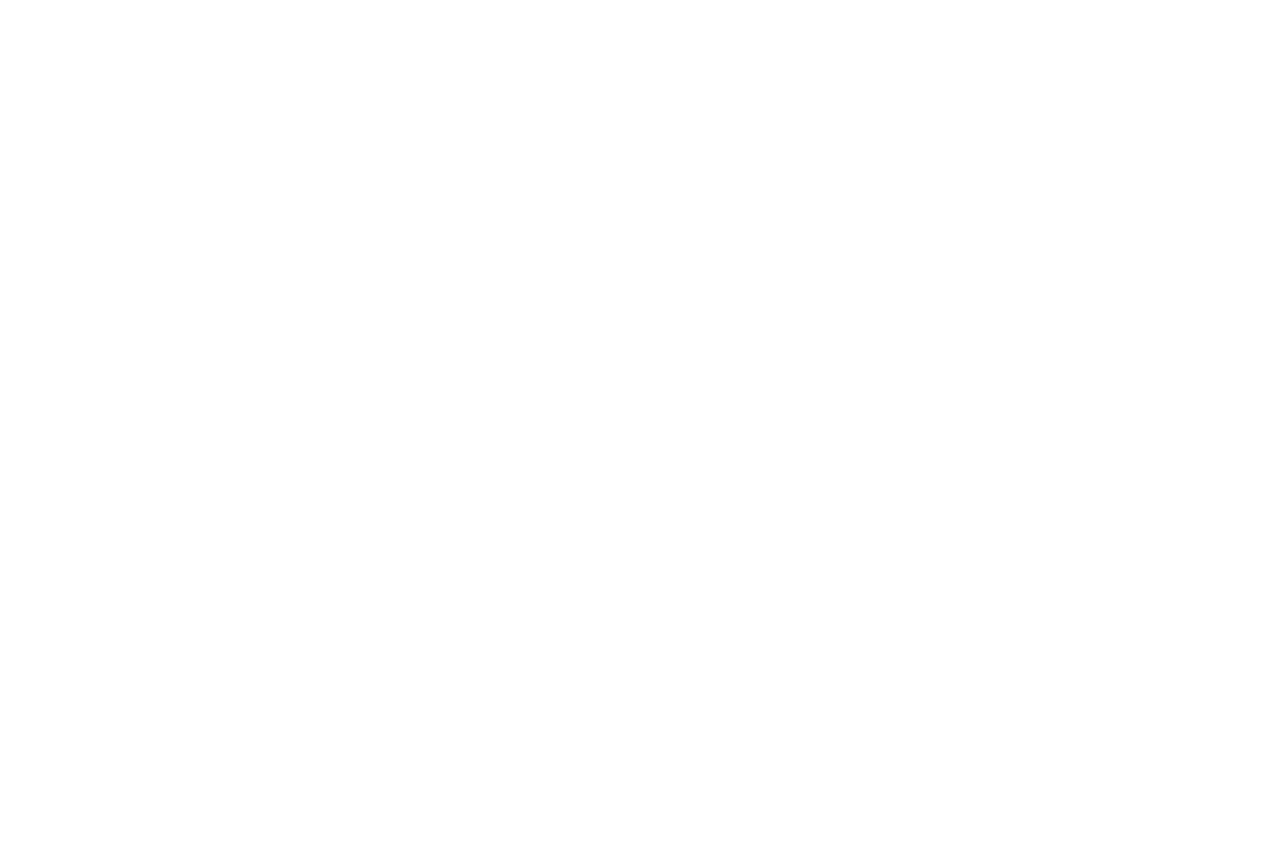
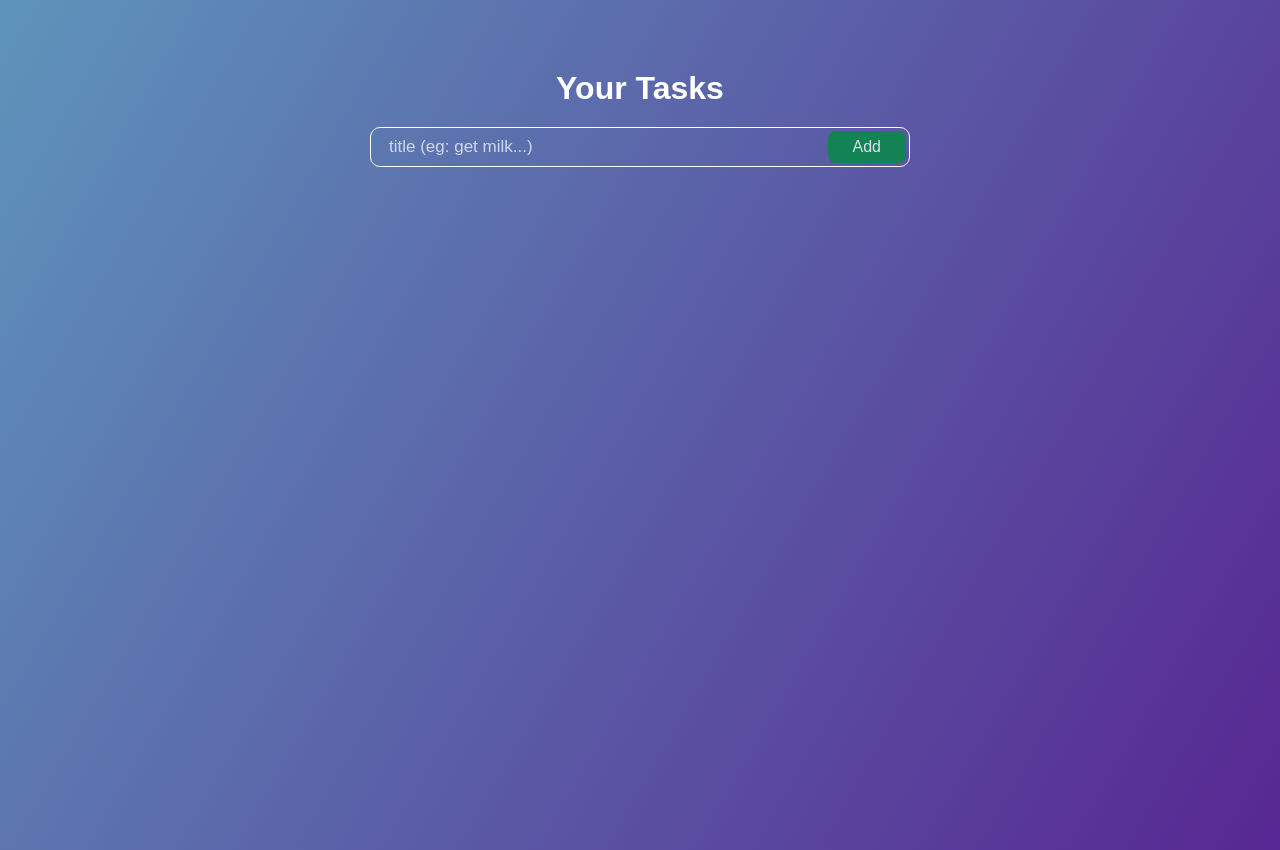
Before and after one commit to ubeyidah/fullstack-todo-app, a website: page client/index.html in a window 1280 px wide. Before the commit the page ends 800 px from the top, so only its background shows below. Drawn offline with Linux system fonts and the light colour scheme.

Commit message:
create add new task form

```diff
--- a/client/index.html
+++ b/client/index.html
@@ -7,6 +7,17 @@
     <link rel="stylesheet" href="./styles/general.css" />
   </head>
   <body>
+    <main>
+      <h1 class="title">Your Tasks</h1>
+      <form>
+        <input
+          type="text"
+          placeholder="title (eg: get milk...)"
+          class="title-input"
+        />
+        <button type="submit" class="add-btn">Add</button>
+      </form>
+    </main>
     <script type="module" src="./scripts/main.js"></script>
   </body>
 </html>
--- a/client/styles/general.css
+++ b/client/styles/general.css
@@ -4,3 +4,70 @@
   padding: 0;
   box-sizing: border-box;
 }
+
+body {
+  background: linear-gradient(120deg, rgb(94, 148, 187), rgb(87, 39, 146));
+  display: flex;
+  min-height: 100vh;
+  justify-content: center;
+  margin-top: 50px;
+}
+
+main {
+  flex: 1;
+  max-width: 560px;
+  padding: 0 10px;
+}
+
+.title {
+  text-align: center;
+  color: white;
+  padding: 20px 0;
+}
+
+form {
+  display: flex;
+  align-items: center;
+  width: 100%;
+  border: 1px solid white;
+  border-radius: 10px;
+  height: 40px;
+  overflow: hidden;
+  padding: 3px;
+}
+
+form .title-input {
+  height: 100%;
+  flex: 1;
+  font-size: 17px;
+  background-color: transparent;
+  border: none;
+  color: white;
+  outline: none;
+  padding: 0 15px;
+}
+
+form .title-input::placeholder {
+  color: rgba(255, 255, 255, 0.712);
+}
+
+form .add-btn {
+  height: 100%;
+  border-radius: 8px;
+  border: none;
+  padding: 0 25px;
+  font-size: 16px;
+  background: rgb(3, 142, 63);
+  color: white;
+  cursor: pointer;
+  opacity: 0.8;
+}
+
+.add-btn:hover {
+  opacity: 1;
+}
+
+.add-btn:active {
+  opacity: 0.8;
+  scale: 0.98;
+}
```
